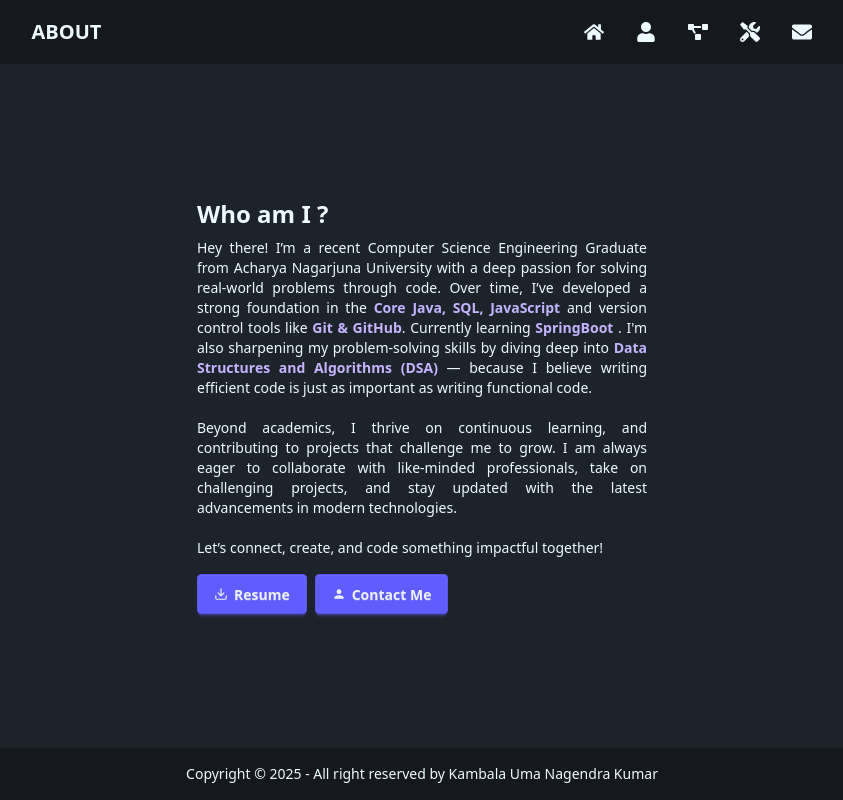
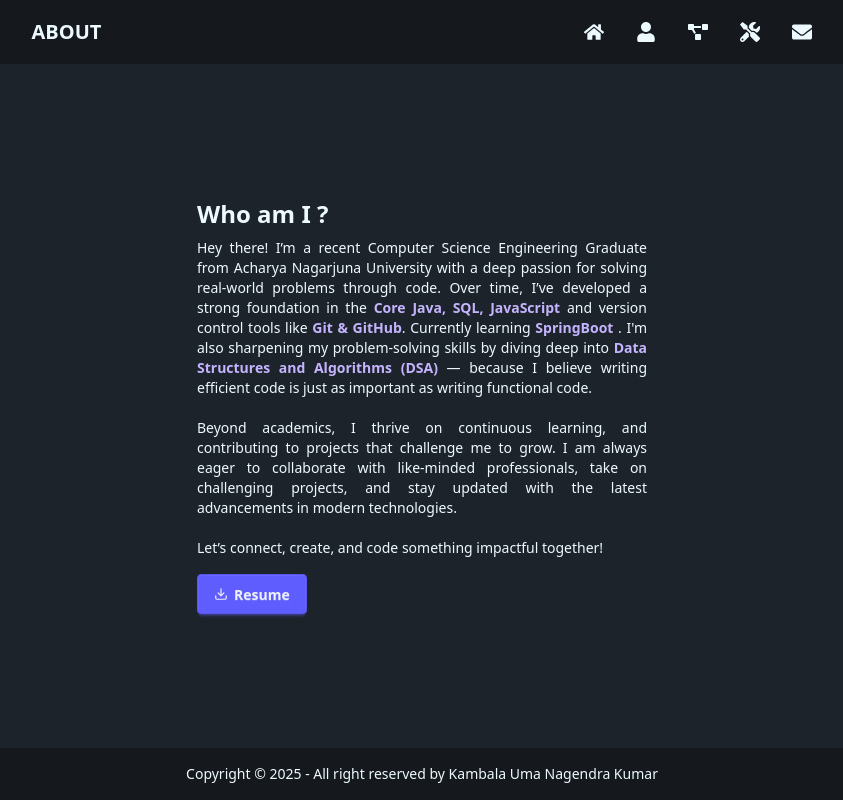
Before and after one commit to umanagendrakumar/MyPortfolio, a React (Vite) app: page /about in a window 1280 px wide. Shown: the whole page, without its empty margins (218-1061 px from the left). Built offline with nearby package versions, Linux system fonts and the light colour scheme.

Commit message:
Removed ContactMe btn

```diff
--- a/src/components/About.jsx
+++ b/src/components/About.jsx
@@ -18,7 +18,6 @@ const About = () => {
                         <br></br> <br></br>Let’s connect, create, and code something impactful together!</p>
                     <div className="card-actions mt-4">
                         <a href={resume} className="btn btn-primary"><FiDownload />Resume</a>
-                        <Link to='/contact' className="btn btn-primary"><MdPerson />Contact Me</Link>
                     </div>
 
                 </div>
```
